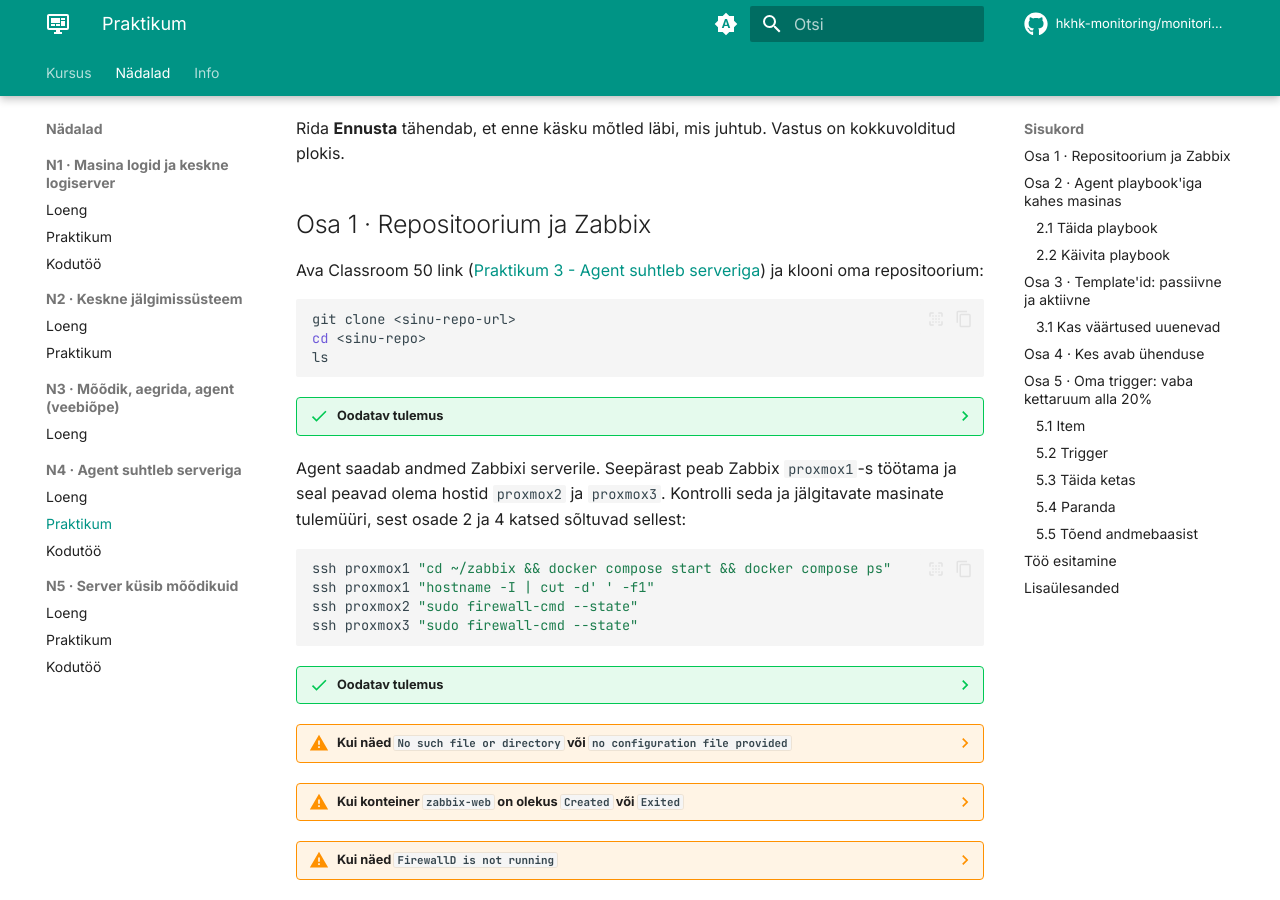
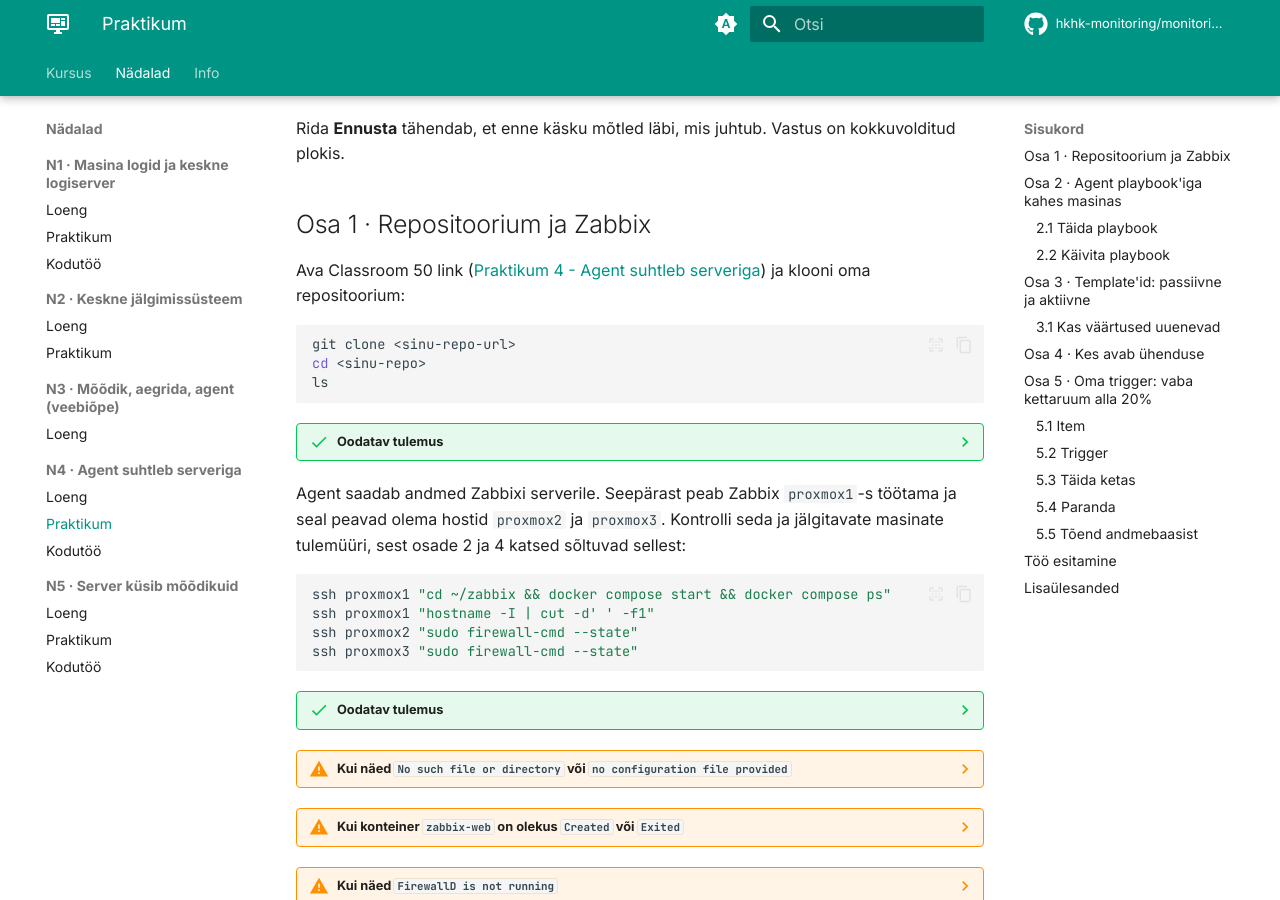
Before and after one commit to hkhk-monitoring/monitoring, an MkDocs documentation site: the page built from docs/week04/lab.md, in a window 1280 px wide and 900 px high, scrolled down 647 px. Built offline with MkDocs 1.6.1 and Material for MkDocs 9.7.7, drawn with Linux system fonts in a browser that asks for light colours; comment, search, counter and statistics services are not loaded; some of the changed text lies outside the part shown.

Commit message:
N4 praktikum; N5 praktikum ja kodutöö

````diff
--- a/docs/week04/lab.md
+++ b/docs/week04/lab.md
@@ -28,7 +28,7 @@
 
 ## Osa 1 · Repositoorium ja Zabbix
 
-Ava Classroom 50 link ([Praktikum 3 - Agent suhtleb serveriga](https://classroom50.org/hkhk-monitoring/it24-monitooring/assignments)) ja klooni oma repositoorium:
+Ava Classroom 50 link ([Praktikum 4 - Agent suhtleb serveriga](https://classroom50.org/hkhk-monitoring/it24-monitooring/assignments)) ja klooni oma repositoorium:
 
 ```bash
 git clone <sinu-repo-url>
@@ -351,7 +351,7 @@
 ```bash
 git status
 git add README.md konf logid
-git commit -m "Praktikum 3: agent suhtleb serveriga"
+git commit -m "Praktikum 4: agent suhtleb serveriga"
 git push
 ```
 
````
Also changed, not shown: docs/week05/homework.md (+1 -1 lines), docs/week05/lab.md (+2 -2 lines).
